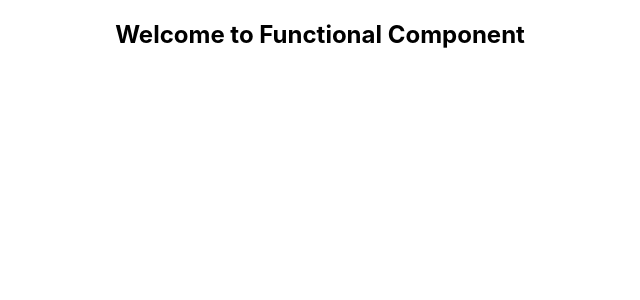
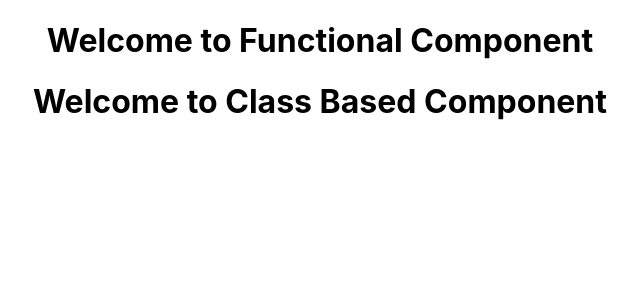
Before and after one commit to MohanKumar2003/reactjstutorial, a React (Create React App) app: page / in a window 1280 px wide. Shown: the top 300 px of the page, without its empty margins (320-960 px from the left). Built offline with nearby package versions, Linux system fonts and the light colour scheme.

Commit message:
Class Based Component

```diff
--- a/src/App.js
+++ b/src/App.js
@@ -1,10 +1,12 @@
 import "./App.css";
+import ClassComponent from "./components/ClassComponent";
 import FunctionalComponent from "./components/FunctionalComponent";
 
 function App() {
 	return (
 		<div className="App">
 			<FunctionalComponent />
+			<ClassComponent />
 		</div>
 	)
 }
--- /dev/null
+++ b/src/components/ClassComponent.js
@@ -0,0 +1,18 @@
+
+import React, {Component} from "react";
+
+class ClassComponent extends React.Component {
+
+    render() {
+        let name = "Class Based Component";
+        return (
+            <>
+                <center>
+                    <h1>Welcome to {name}</h1>
+                </center>
+            </>
+        )
+    }
+}
+
+export default ClassComponent;
--- a/src/components/FunctionalComponent.js
+++ b/src/components/FunctionalComponent.js
@@ -6,7 +6,7 @@ const FunctionalComponent = () => {
     return (
         <>
             <center>
-                <h2>Welcome to {name}</h2>
+                <h1>Welcome to {name}</h1>
             </center>
         </>
     )
```
